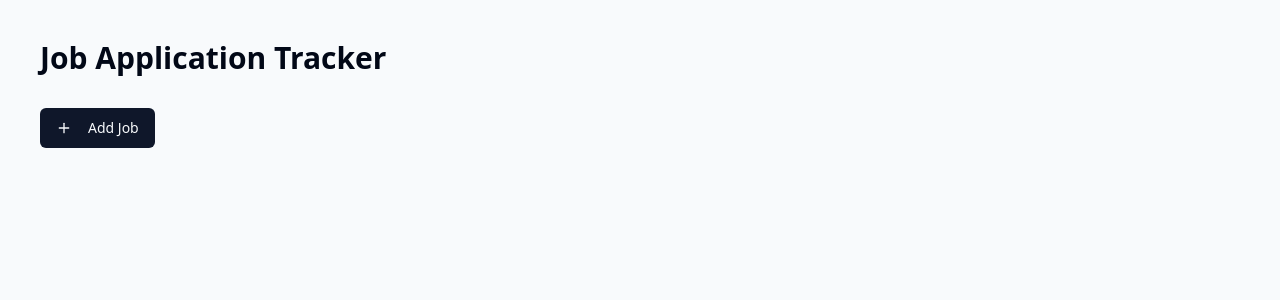
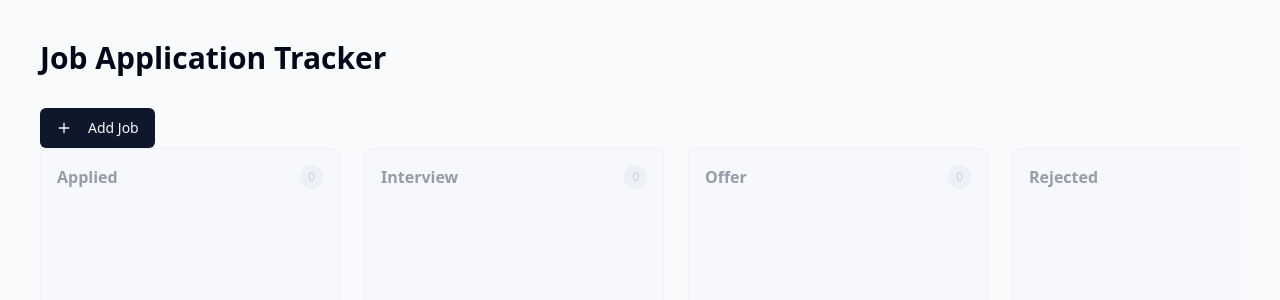
Before and after one commit to WilhelmErik/job-tracker, a React app: page / in a window 1280 px wide. Shown: the top 300 px of the page. Built offline with nearby package versions, Linux system fonts and the light colour scheme; the HTML template or start-up script is replaced by a standard one.

Commit message:
feat:implemented drag and drop logic with dnd-kit

```diff
--- a/src/App.tsx
+++ b/src/App.tsx
@@ -1,24 +1,65 @@
 import { useJobStore } from "./store";
+import { useState } from "react";
 import { Button } from "@/components/ui/button";
 import { JobCard } from "@/components/JobCard";
 import { AddJobForm } from "./components/AddJobForm";
+import { DndContext } from "@dnd-kit/core";
+import type { DragEndEvent } from "@dnd-kit/core";
+import { Column } from "./components/Column";
+// import { Draggable } from "@/Draggable";
+// import { Droppable } from "@/Droppable";
+import type { ColumnType,Status } from "./types/job";
 export default function App() {
-  const { jobs, addJob, deleteJob } = useJobStore();
+  const { jobs, moveJob } = useJobStore();
+
+  function handleDragEnd(event: DragEndEvent) {
+    const { active, over } = event;
+
+    // If dropped outside a column, do nothing
+    if (!over) return;
+
+    // Get the IDs
+    const jobId = active.id as string;
+    const newStatus = over.id as Status;
+
+    // Only update if we moved to a DIFFERENT column
+    // (We find the current job to check its status)
+    const currentJob = jobs.find((j) => j.id === jobId);
+    if (currentJob && currentJob.status !== newStatus) {
+      moveJob(jobId, newStatus);
+    }
+  }
+
+  const COLUMNS: ColumnType[] = [
+    { id: "APPLIED", title: "Applied" },
+    { id: "INTERVIEW", title: "Interview" },
+    { id: "OFFER", title: "Offer" },
+    { id: "REJECTED", title: "Rejected" },
+  ];
+  const [parent, setParent] = useState(null);
 
   return (
     <div className="p-10 bg-slate-50 min-h-screen">
       <h1 className="text-3xl font-bold mb-8">Job Application Tracker</h1>
 
-      {/* <Button onClick={() => addJob("New Company", "New Role")} className="mb-8">
-        Add Test Job
-      </Button> */}
       <AddJobForm />
 
-      <div className="grid grid-cols-1 md:grid-cols-3 gap-4">
-        {jobs.map((job) => (
-          <JobCard key={job.id} job={job}></JobCard>
-        ))}
-      </div>
+      <DndContext onDragEnd={handleDragEnd}>
+        <div className="flex gap-6 overflow-x-auto pb-4 h-[calc(100vh-150px)]">
+          {COLUMNS.map((column) => {
+            const columnJobs = jobs.filter((job) => job.status === column.id);
+
+            return (
+              <Column key={column.id} id={column.id} title={column.title} count={columnJobs.length}>
+                {columnJobs.map((job) => (
+                  <JobCard key={job.id} job={job} />
+                ))}
+              </Column>
+            );
+          })}
+        </div>
+      </DndContext>
     </div>
   );
+
 }
--- /dev/null
+++ b/src/components/Column.tsx
@@ -0,0 +1,32 @@
+import { useDroppable } from "@dnd-kit/core";
+import type { Status } from "@/types/job";
+
+interface ColumnProps {
+  id: Status;
+  title: string;
+  count: number;
+  children: React.ReactNode; // The list of JobCards
+}
+
+export function Column({ id, title, count, children }: ColumnProps) {
+  const { isOver, setNodeRef } = useDroppable({
+    id: id,
+  });
+  const style = {
+    opacity: isOver ? 1 : 0.5,
+  };
+
+  return (
+    <div
+      ref={setNodeRef}
+      style={style}
+      className="flex-1 min-w-[300px] bg-slate-100/50 rounded-lg p-4 border border-slate-200 h-full"
+    >
+      <div className="flex justify-between items-center mb-4">
+        <h2 className="font-semibold text-slate-700">{title}</h2>
+        <span className="text-xs font-medium text-slate-400 bg-slate-200 px-2 py-1 rounded-full">{count}</span>
+      </div>
+      <div className="space-y-3">{children}</div>
+    </div>
+  );
+}
--- a/src/components/JobCard.tsx
+++ b/src/components/JobCard.tsx
@@ -1,28 +1,35 @@
 import type { Job } from "@/types/job";
-// Import the UI components (Card, CardContent, CardHeader, CardTitle) from shadcn
 import { Card, CardContent, CardHeader, CardTitle } from "@/components/ui/card";
-// Import Badge and Button
 import { Badge } from "@/components/ui/badge";
 import { Button } from "@/components/ui/button";
+import { useDraggable } from "@dnd-kit/core";
+import { CSS } from "@dnd-kit/utilities";
 
-// Import the Trash2 icon from lucide-react
 import { Trash2Icon } from "lucide-react";
 
-// Import the useJobStore hook
 import { useJobStore } from "@/store";
 
-// Define the Props interface (we need a 'job' object)
 interface JobCardProps {
   job: Job;
 }
 // Create the component function
 export function JobCard({ job }: JobCardProps) {
-  // Hook: Get the 'deleteJob' action from our store
   const deleteJob = useJobStore((state) => state.deleteJob);
+  const { attributes, listeners, setNodeRef, transform } = useDraggable({
+    id: job.id, // The ID we send to 'handleDragEnd' in App.tsx
+  });
+  const style = {
+    transform: CSS.Translate.toString(transform),
+  };
   return (
-    // Root: Card component.
-    // Styling: Needs 'group' for hover effects, 'relative', and cursor classes for dragging.
-    <Card className="group relative hover:shadow-md transition-shadow cursor-grab active:cursor-grabbing bg-white">
+    <Card
+
+      ref={setNodeRef}
+      style={style}
+      {...listeners}
+      {...attributes}
+      className="group relative hover:shadow-md transition-shadow cursor-grab active:cursor-grabbing bg-white"
+    >
       {/* Header Section */}
       <CardHeader className="...">
         <div className="flex justify-between items-start">
```
